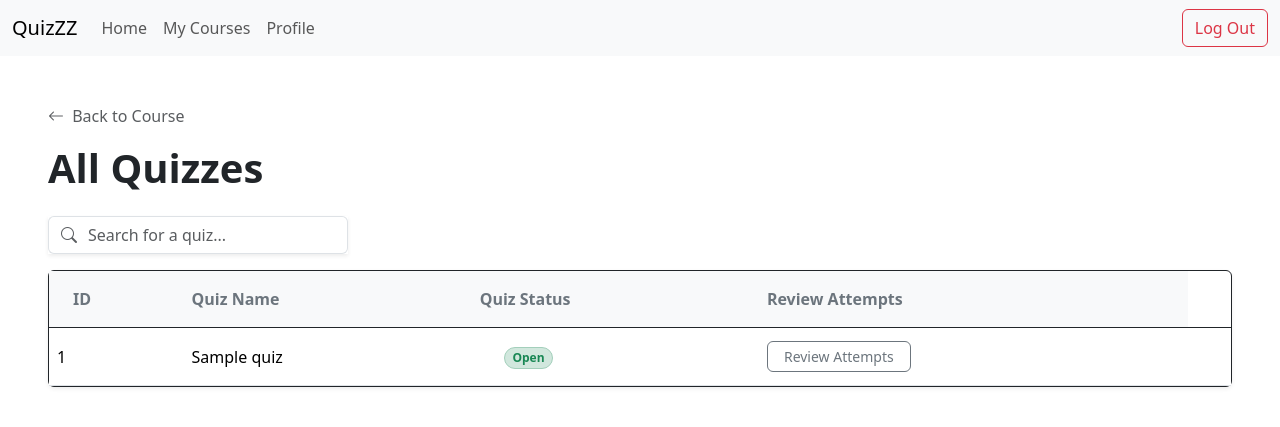
After one commit to jLupu1/quiz-platform, a Django app: page /quizzes/quiz-list/1 in a window 1280 px wide. The commit adds this page. Shown: the top 427 px of the page. Run offline with Django 5.2, Linux system fonts and the light colour scheme; a user stored in the database is signed in; tables that the repository leaves empty hold one stand-in row (values such as "Sample post"); some libraries are stand-ins or nearby versions.

Commit message:
now staff can see marks even if disabled, all quizzes page implemented both student and staff, source dependent back buttons, minor visual changes

```diff
--- a/courses/templates/courses/course_detail_student.html
+++ b/courses/templates/courses/course_detail_student.html
@@ -125,7 +125,7 @@
                         <hr class="m-0" style="border-top: 1px solid #000; opacity: 1;">
                         <div class="p-3 d-flex flex-column gap-3 align-items-center">
                             <a href="#" class="btn btn-sm btn-outline-dark w-100 rounded-2 py-2">Performance</a>
-                            <a href="#" class="btn btn-sm text-dark border-dark bg-light w-100 rounded-2 py-2">View more
+                            <a href="{% url 'quiz_list' course.id %}?source=course" class="btn btn-sm text-dark border-dark bg-light w-100 rounded-2 py-2">View all
                                 Quizzes</a>
                         </div>
                     </div>
--- a/courses/templates/courses/course_detail_teacher.html
+++ b/courses/templates/courses/course_detail_teacher.html
@@ -158,9 +158,9 @@
                         <span class="small fw-medium text-center lh-sm">Question<br>Bank</span>
                     </a>
 
-                    <a href="#" class="btn btn-light border border-dark rounded-2 d-flex flex-column justify-content-center align-items-center p-2 text-dark text-decoration-none shadow-sm" style="width: 120px; height: 110px;">
+                    <a href="{% url 'quiz_list' course.id %}?source=course" class="btn btn-light border border-dark rounded-2 d-flex flex-column justify-content-center align-items-center p-2 text-dark text-decoration-none shadow-sm" style="width: 120px; height: 110px;">
                         <i class="bi bi-archive fs-3 mb-2"></i>
-                        <span class="small fw-medium text-center lh-sm">View previous<br>Quizzes</span>
+                        <span class="small fw-medium text-center lh-sm">View all<br>Quizzes</span>
                     </a>
 
                     <a href="#" class="btn btn-light border border-dark rounded-2 d-flex flex-column justify-content-center align-items-center p-2 text-dark text-decoration-none shadow-sm" style="width: 120px; height: 110px;">
--- a/quizzes/models.py
+++ b/quizzes/models.py
@@ -97,6 +97,28 @@ class Quiz (models.Model):
                 # if there is no open or close time but set on automatic open the quiz
                 return True
         return False
+
+    @property
+    def dynamic_state(self):
+        """Returns the exact current state of the quiz as a simple string."""
+        now = timezone.now()
+        # Open state overrides dates
+        if self.status == self.QuizStatus.OPEN:
+            return "open"
+
+        if self.status == self.QuizStatus.CLOSED or (self.close_date and now > self.close_date):
+            return "closed"
+
+
+        if self.status == self.QuizStatus.SCHEDULED:
+            if self.open_date and now < self.open_date:
+                return "scheduled"
+            if self.open_date and now >= self.open_date:
+                return "open"
+            if not self.open_date and not self.close_date:
+                return "open"
+
+        return "closed"
 
     def clean(self):
         """blocks bad data from saving to the database."""
--- /dev/null
+++ b/quizzes/templates/all_quiz_list.html
@@ -0,0 +1,63 @@
+{% extends 'base.html' %}
+{% load static %}
+
+{% block title %} All Quizzes {% endblock title %}
+
+{% block content %}
+<div class="container-fluid px-4 px-lg-5 mt-5">
+
+    <a href="{% url 'course_detail' course.id %}" class="text-decoration-none text-muted mb-3 d-inline-block fw-medium transition-all hover-dark">
+        <i class="bi bi-arrow-left me-1"></i> Back to Course
+    </a>
+
+    <div class="d-flex justify-content-between align-items-center mb-4">
+        <h1 class="display-6 fw-bold mb-0 text-dark">All Quizzes</h1>
+
+        {% if request.user.is_staff_member %}
+            <div class="d-flex gap-3 align-items-center">
+                <a href="{% url 'create-quiz' course.id %}" class="btn btn-primary rounded-2 shadow-sm">
+                    <i class="bi bi-plus-circle me-1"></i> New Quiz
+                </a>
+            </div>
+        {% endif %}
+
+    </div>
+    <div class="input-group shadow-sm mb-3" style="max-width: 300px;">
+        <span class="input-group-text bg-white border-end-0"><i class="bi bi-search text-muted"></i></span>
+        <input type="search"
+               name="search"
+               class="form-control border-start-0 ps-0"
+               placeholder="Search for a quiz..."
+               hx-get="{% url 'search_quiz' course.id%}"
+               hx-trigger="input changed delay:500ms, search"
+               hx-target="#quiz-list-tbody">
+    </div>
+
+    <div class="card border-dark rounded-2 shadow-sm mb-5">
+        <div class="card-body p-0">
+            <div class="table-responsive">
+
+                <table class="table table-hover align-middle mb-0">
+
+                    <thead class="table-light border-bottom border-dark">
+                        <tr>
+                            <th scope="col" class="ps-4 py-3 text-secondary fw-bold">ID</th>
+                            <th scope="col" class="py-3 text-secondary fw-bold">Quiz Name</th>
+                            <th scope="col" class="py-3 text-secondary fw-bold">Quiz Status</th>
+                            <th scope="col" class="py-3 text-secondary fw-bold">Review Attempts</th>
+                            {% if request.user.is_staff_member  %}
+                            	<th scope="col" class="pe-4 py-3  text-secondary fw-bold">Manage</th>
+                            {% endif %}
+
+                        </tr>
+                    </thead>
+
+                    <tbody id="quiz-list-tbody">
+                        {% include 'partials/quiz_record_partial.html' %}
+                    </tbody>
+                </table>
+            </div>
+        </div>
+    </div>
+</div>
+{% endblock %}
--- /dev/null
+++ b/quizzes/templates/partials/quiz_record_partial.html
@@ -0,0 +1,48 @@
+{% for quiz in quizzes %}
+<tr>
+    <td class="py-3"> {{ quiz.id }}</td>
+    <td class="py-3"> {{ quiz.name }}</td>
+    <td class="ps-4 py-3 fw-bold">
+       {% if quiz.dynamic_state == 'closed' %}
+            <span class="badge bg-secondary-subtle text-secondary border border-secondary-subtle ms-2 rounded-pill">Closed</span>
+
+        {% elif quiz.dynamic_state == 'open' %}
+            <span class="badge bg-success-subtle text-success border border-success-subtle ms-2 rounded-pill">Open</span>
+
+        {% elif quiz.dynamic_state == 'scheduled' %}
+            <span class="badge bg-warning-subtle text-warning-emphasis border border-warning-subtle ms-2 rounded-pill">Scheduled</span>
+        {% endif %}
+    </td>
+    <td>
+        {% if request.user.is_student %}
+            <a href="{% url 'quiz_history' quiz.id request.user.id %}?source=quiz-list"
+               class="btn btn-sm btn-outline-secondary px-3 rounded-2 fw-medium">
+                Review Attempts
+            </a>
+            {% else %}
+                <a href="{% url 'teacher_student_attempt_list' quiz.id %}?source=quiz-list"
+                   class="btn btn-sm btn-outline-secondary px-3 rounded-2 fw-medium">
+                    Review Attempts
+                </a>
+        {% endif %}
+    </td>
+    <td>
+        {% if request.user.is_staff_member %}
+            <a href="{% url 'edit-quiz' quiz.id %}?source=quiz-list"
+               class="btn btn-sm btn-outline-dark px-3 rounded-2 fw-medium">
+                <i class="bi bi-gear me-1"></i> Manage
+            </a>
+
+        {% endif %}
+    </td>
+</tr>
+
+{% empty %}
+<tr>
+    <td colspan="4" class="text-center py-5 text-muted">
+        <i class="bi bi-question display-4 d-block mb-3"></i>
+        <h5>No quizzes found</h5>
+        <p class="mb-0">There are currently no quizzes to display.</p>
+    </td>
+</tr>
+{% endfor %}
--- a/quizzes/urls.py
+++ b/quizzes/urls.py
@@ -21,5 +21,6 @@ urlpatterns = [
 #  Teacher REview
     path('quiz/<int:quiz_id>/teacher/user-attempts',views.teacher_student_attempt_list,name='teacher_student_attempt_list'),
     path('quiz/<int:quiz_id>/teacher/user-attempts/search-user', views.search_quiz_students, name='search_quiz_students'),
-
+    path('quiz-list/<int:course_id>',views.quiz_list,name='quiz_list'),
+    path('quiz-list/<int:course_id>/search-quiz', views.search_quiz, name='search_quiz'),
 ]
--- a/quizzes/views.py
+++ b/quizzes/views.py
@@ -55,7 +55,7 @@ class EditQuiz(LoginRequiredMixin, UserPassesTestMixin, UpdateView):
 
     fields = [
         'name', 'introduction', 'overall_feedback', 'open_date', 'close_date', 'status',
-        'time_limit', 'maximum_attempts', 'maximum_marks', 'delay_between_attempts',
+        'time_limit', 'maximum_attempts', 'delay_between_attempts',
         'shuffle_questions', 'shuffle_answers', 'review_attempt',
         'review_right_answer', 'review_marks', 'review_specific_feedback',
         'review_general_feedback', 'review_overall_feedback', 'show_user_picture',
@@ -75,6 +75,7 @@ class EditQuiz(LoginRequiredMixin, UserPassesTestMixin, UpdateView):
         return super().form_valid(form)
 
     def form_invalid(self, form):
+        print(form.errors)
         if 'status' in form.errors:
             messages.error(self.request, form.errors['status'][0])
         elif 'close_date' in form.errors:
@@ -306,6 +307,9 @@ def quiz_results(request, attempt_id):
 @login_required(login_url='/users/login/')
 def quiz_history(request, quiz_id, user_id):
     user = request.user
+    source = request.GET.get('source')
+    print(source)
+
 
     # TODO AUTO TEST
     is_snooping_student = user.is_student and user.id != user_id
@@ -321,7 +325,8 @@ def quiz_history(request, quiz_id, user_id):
 
     context = {
         'attempts': attempts,
-        'quiz':quiz ,
+        'quiz':quiz,
+        'source':source,
     }
     return render(request, 'student/quiz_history.html', context)
 
@@ -403,9 +408,13 @@ def teacher_student_attempt_list(request, quiz_id):
         raise PermissionDenied(
             "You are not allowed to view this attempt history as you are not a teacher enrolled in this course")
 
+    source = request.GET.get('source')
+    print(source)
+
     quiz = get_object_or_404(Quiz, id=quiz_id)
     context = {'quiz': quiz,
-               'users':quiz.course.enrollment.filter(role=UserRole.STUDENT,is_active=True),}
+               'users':quiz.course.enrollment.filter(role=UserRole.STUDENT,is_active=True),
+               'source':source}
 
     return render(request,'teacher/teacher_student_attempt_list.html',context=context)
 
@@ -430,6 +439,40 @@ def search_quiz_students(request,quiz_id):
     context = {'quiz': quiz, 'users':students}
     return render(request, 'partials/teacher/teacher_student_attempt_list_partial.html', context)
 
+@login_required(login_url='/users/login')
+def quiz_list(request,course_id):
+    course = get_object_or_404(Course, id=course_id)
+
+
+    if (not is_staff_and_enrolled(request, course_id,'course_id')
+            and not is_student_enrolled(request, course_id,'course_id')):
+        raise PermissionDenied("You are not enrolled on this course to view this course's quizzes")
+
+    quizzes = course.quiz_set.all()
+    context = {'quizzes': quizzes, 'course': course}
+
+    return render(request,'all_quiz_list.html',context)
+
+
+@login_required(login_url='/users/login')
+def search_quiz(request,course_id):
+    if (not is_staff_and_enrolled(request,course_id,'course_id')
+            and not is_student_enrolled(request, course_id,'course_id')):
+        raise PermissionDenied("You are not allowed to view this course's quizzes")
+    course = get_object_or_404(Course, id=course_id)
+    quizzes = course.quiz_set.all()
+
+    search = request.GET.get('search', '')
+
+    if search:
+        quizzes = quizzes.filter(
+            Q(name__icontains=search) |
+            Q(id__icontains=search)
+        )
+    return render(request,"partials/quiz_record_partial.html",{"quizzes":quizzes})
+
+
+
 # ---------- HELPER FUNCTIONS ----------
 def is_staff_and_enrolled(request,quiz_id,id_type='quiz'):
     if request.user.is_admin:
@@ -437,8 +480,8 @@ def is_staff_and_enrolled(request,quiz_id,id_type='quiz'):
     is_enrolled = user_is_enrolled(request,quiz_id,id_type)
     return is_enrolled and request.user.is_staff_member
 
-def is_student_enrolled(request,quiz_id):
-    is_enrolled = user_is_enrolled(request,quiz_id)
+def is_student_enrolled(request,quiz_id,id_type='quiz'):
+    is_enrolled = user_is_enrolled(request,quiz_id,id_type)
     return is_enrolled and request.user.is_student
 
 def user_is_enrolled(request, quiz_or_course_id, id_type='quiz'):
```
Also changed, not shown: quizzes/templates/student/quiz_history.html (+10 -4 lines), quizzes/templates/student/review_attempt.html (+8 -2 lines), quizzes/templates/teacher/teacher_student_attempt_list.html (+10 -4 lines).
